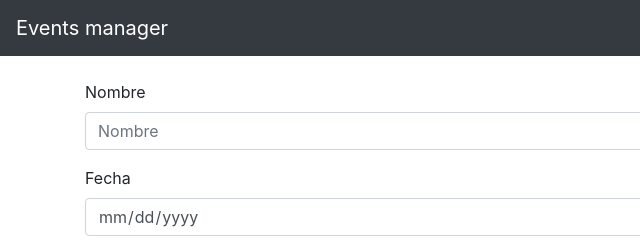
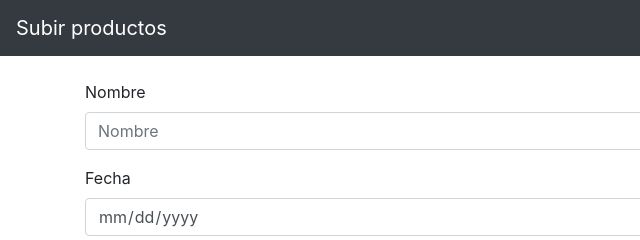
Before and after one commit to Edgar24DEV/Subir-productos, a plain HTML site: page index.html in a window 1280 px wide. Shown: the top 240 px of the page, 0-640 px from the left. Drawn offline with nearby package versions, Linux system fonts and the light colour scheme.

Commit message:
Update index.html

```diff
--- a/index.html
+++ b/index.html
@@ -1,7 +1,7 @@
 <html>
 
 <head>
-  <title>Bloque 2</title>
+  <title>Formulario de subir productos</title>
   <meta charset="UTF-8">
   <link rel="stylesheet" href="https://stackpath.bootstrapcdn.com/bootstrap/4.1.3/css/bootstrap.min.css" integrity="sha384-MCw98/SFnGE8fJT3GXwEOngsV7Zt27NXFoaoApmYm81iuXoPkFOJwJ8ERdknLPMO"
     crossorigin="anonymous">
@@ -10,7 +10,7 @@
 
 <body>
   <nav class="navbar navbar-expand-lg navbar-dark bg-dark">
-    <a class="navbar-brand" href="#">Events manager</a>
+    <a class="navbar-brand" href="#">Subir productos</a>
   </nav>
 
   <div class="container">
@@ -46,21 +46,7 @@
     </form>
 
     <div id="eventsContainer" class="card-columns">
-      <!--
-        <div class="card">
-          <img class="card-img-top" src="image_base64">
-          <div class="card-body">
-            <h4 class="card-title">Nombre del evento</h4>
-            <p class="card-text">Descripción.</p>
-          </div>
-          <div class="card-footer">
-            <small class="text-muted">
-			        dd/mm/yyyy
-			        <span class="float-right">Precio €</span>
-	          </small>
-          </div>
-        </div>
-      -->
+
     </div>
   </div>
 
```
